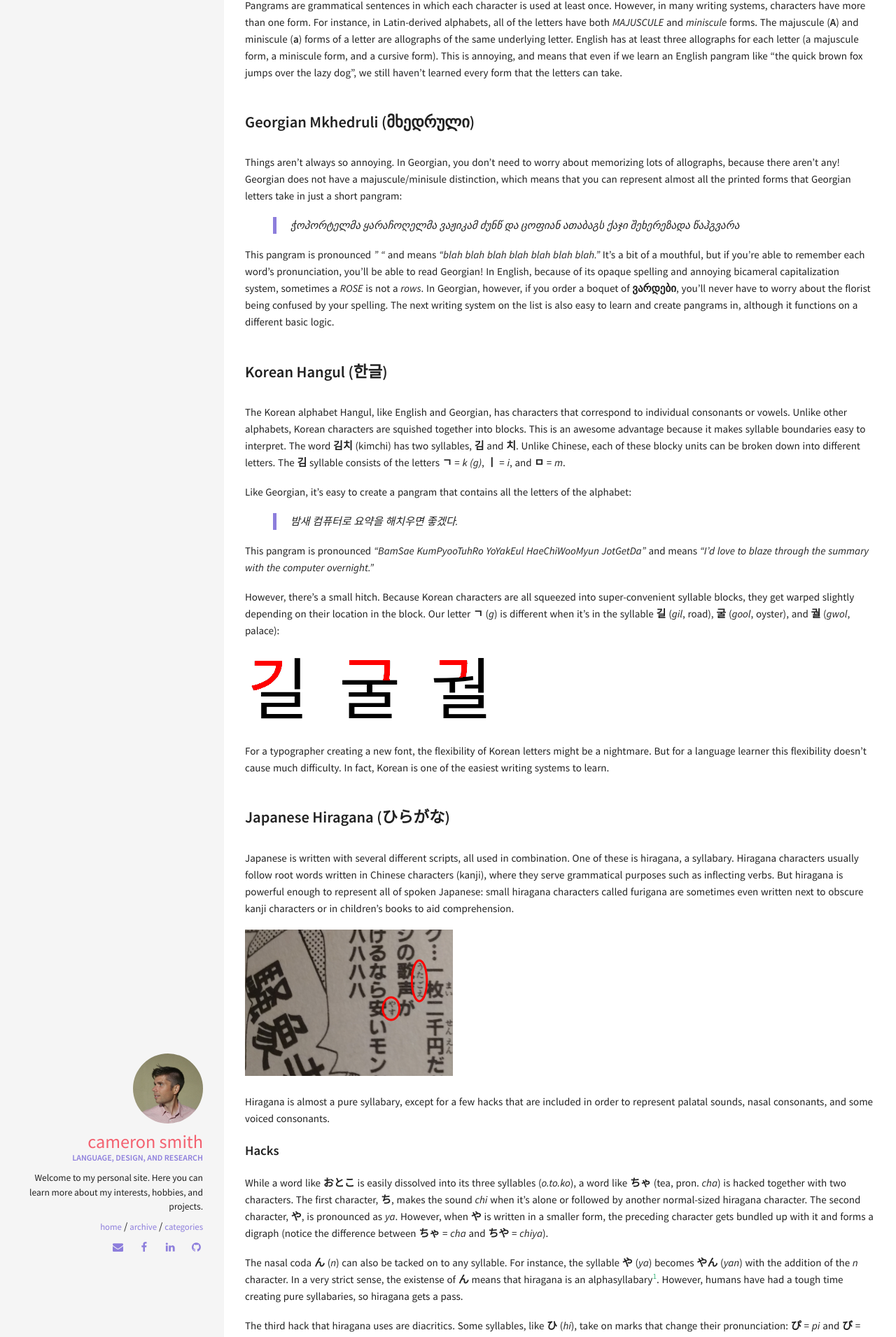
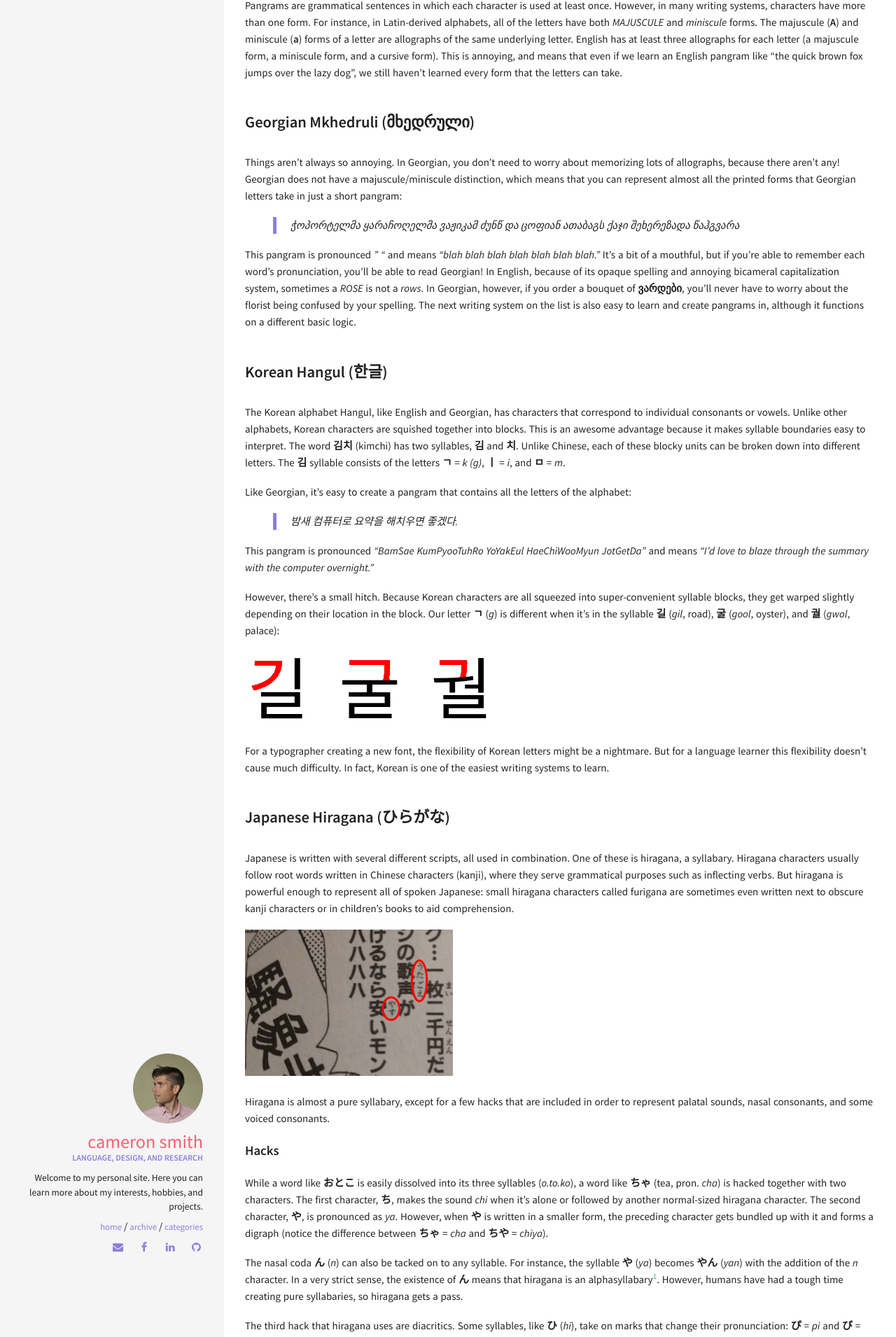
Before and after one commit to camoverride/camoverride.github.io, a Jekyll site: the page built from _posts/2016-11-04-pangrams.md, in a window 1280 px wide. Shown: the part 811-2721 px from the top of the page at 70% size. Built offline with Jekyll 4.4.1, drawn with Linux system fonts in a browser that asks for light colours; comment, search, counter and statistics services are not loaded; some of the changed text lies outside the part shown.

Commit message:
spelling

```diff
--- a/_posts/2016-11-04-pangrams.md
+++ b/_posts/2016-11-04-pangrams.md
@@ -30,11 +30,11 @@
 
 ### Georgian Mkhedruli (მხედრული)
 
-Things aren't always so annoying. In Georgian, you don't need to worry about memorizing lots of allographs, because there aren't any! Georgian does not have a majuscule/minisule distinction, which means that you can represent almost all the printed forms that Georgian letters take in just a short pangram:
+Things aren't always so annoying. In Georgian, you don't need to worry about memorizing lots of allographs, because there aren't any! Georgian does not have a majuscule/miniscule distinction, which means that you can represent almost all the printed forms that Georgian letters take in just a short pangram:
 
 > ჭოპორტელმა ყარაჩოღელმა ვაჟიკამ ძუნწ და ცოფიან ათაბაგს ქაჯი შეხერეზადა წაჰგვარა
 
-This pangram is pronounced *"     "* and means *"blah blah blah blah blah blah blah."* It's a bit of a mouthful, but if you're able to remember each word's pronunciation, you'll be able to read Georgian! In English, because of its opaque spelling and annoying bicameral capitalization system, sometimes a *ROSE* is not a *rows*. In Georgian, however, if you order a boquet of **ვარდები**, you'll never have to worry about the florist being confused by your spelling. The next writing system on the list is also easy to learn and create pangrams in, although it functions on a different basic logic.
+This pangram is pronounced *"     "* and means *"blah blah blah blah blah blah blah."* It's a bit of a mouthful, but if you're able to remember each word's pronunciation, you'll be able to read Georgian! In English, because of its opaque spelling and annoying bicameral capitalization system, sometimes a *ROSE* is not a *rows*. In Georgian, however, if you order a bouquet of **ვარდები**, you'll never have to worry about the florist being confused by your spelling. The next writing system on the list is also easy to learn and create pangrams in, although it functions on a different basic logic.
 
 
 
@@ -68,7 +68,7 @@
 
 While a word like **おとこ** is easily dissolved into its three syllables (*o.to.ko*), a word like **ちゃ** (tea, pron. *cha*) is hacked together with two characters. The first character, **ち**, makes the sound *chi* when it's alone or followed by another normal-sized hiragana character. The second character, **や**, is pronounced as *ya*. However, when **や** is written in a smaller form, the preceding character gets bundled up with it and forms a digraph (notice the difference between **ちゃ** = *cha* and **ちや** = *chiya*).
 
-The nasal coda **ん** (*n*) can also be tacked on to any syllable. For instance, the syllable **や** (*ya*) becomes **やん** (*yan*) with the addition of the *n* character. In a very strict sense, the existense of **ん** means that hiragana is an alphasyllabary[^1]. However, humans have had a tough time creating pure syllabaries, so hiragana gets a pass.
+The nasal coda **ん** (*n*) can also be tacked on to any syllable. For instance, the syllable **や** (*ya*) becomes **やん** (*yan*) with the addition of the *n* character. In a very strict sense, the existence of **ん** means that hiragana is an alphasyllabary[^1]. However, humans have had a tough time creating pure syllabaries, so hiragana gets a pass.
 
 The third hack that hiragana uses are diacritics. Some syllables, like **ひ** (*hi*), take on marks that change their pronunciation: **ぴ** = *pi* and **び** = *pu*. In this way, hiragana behaves in a similar fashion to Devanagari, an abugida, where all syllables have base forms that are modified by diacritics. And this makes sense, because hiragana is probably influenced by Siddham, a Brahmic script (in the same family as Devanagari) that was brought to Japan from India by Buddhist priests.
 
```
Also changed, not shown: other parts of _posts/2016-11-04-pangrams.md (+7 -7 lines), README.md.
